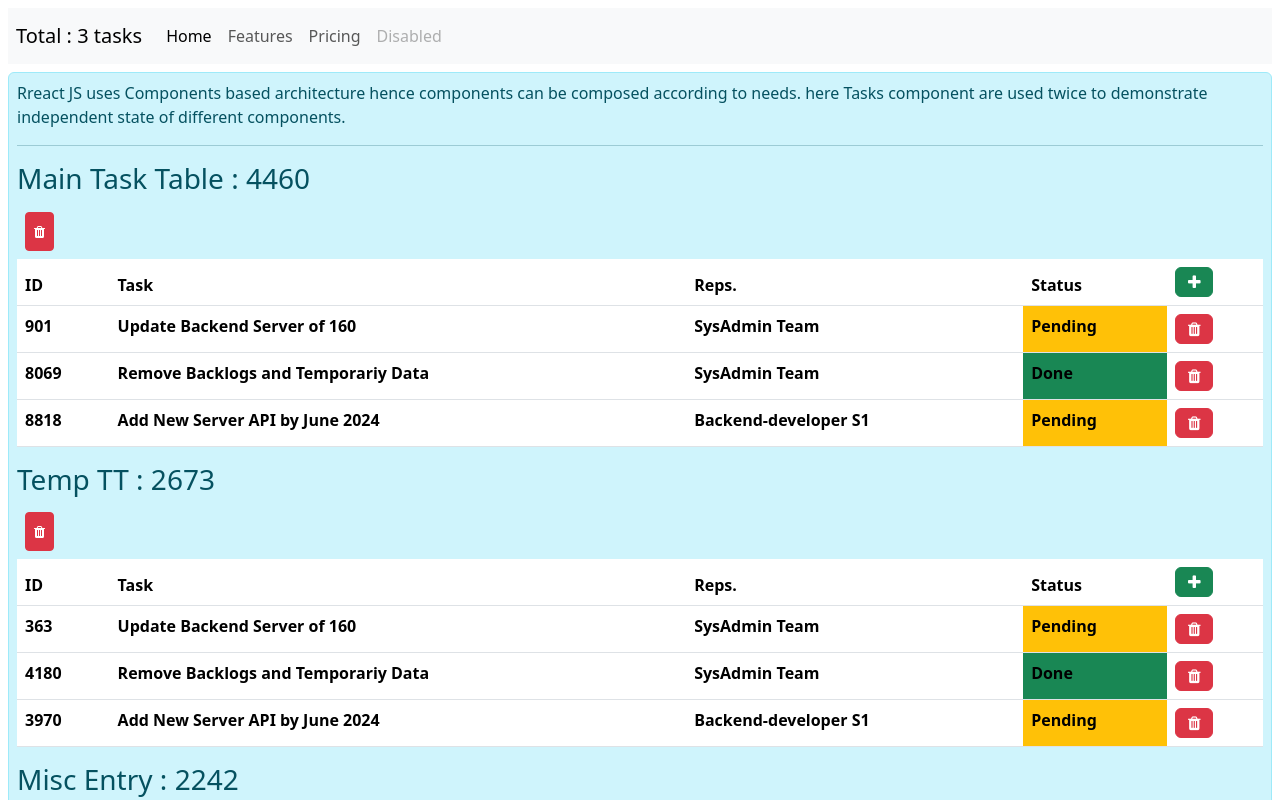
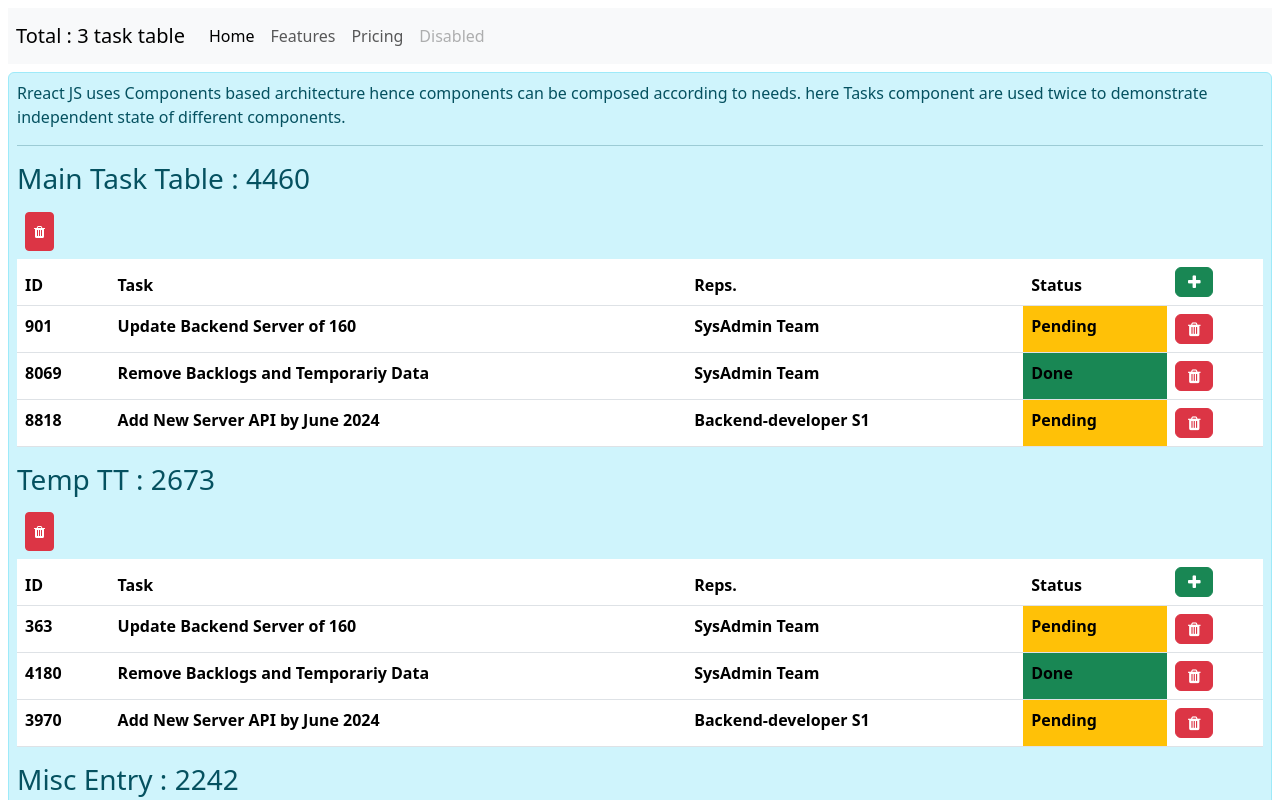
Before and after one commit to AlamSirji/Projects, a React (Create React App) app in the folder reactapp/: page / in a window 1280 px wide. Shown: the top 800 px of the page. Built offline with nearby package versions, Linux system fonts and the light colour scheme.

Commit message:
obj destructured code reform

```diff
--- a/reactapp/src/components/Tasks.jsx
+++ b/reactapp/src/components/Tasks.jsx
@@ -2,16 +2,17 @@ import React from "react";
 import { Component } from "react";
 export default class Tasks extends Component {
   render() {
+    const { data, onDelete } = this.props;
     return (
       <React.Fragment>
         <h3>
-          {this.props.data.category} : {this.props.data.id}
+          {data.category} : {data.id}
         </h3>
         <span
           title="Remove TaskList completely"
           className="btn btn-sm btn-danger p-2 m-2"
           onClick={() => {
-            this.props.onDelete(this.props.id);
+            onDelete(data.id);
           }}
         >
           <i className="fa fa-trash"></i>
--- a/reactapp/src/components/common/Nav.jsx
+++ b/reactapp/src/components/common/Nav.jsx
@@ -1,9 +1,9 @@
 // stateless functional component
-const navBar = (props) => {
+const navBar = ({ totalTasks }) => {
   return (
     <nav className="m-2 p-2 navbar navbar-expand-lg navbar-light bg-light">
       <a className="navbar-brand" href="#">
-        Total : {props.totalTasks} tasks
+        Total : {totalTasks} task table
       </a>
       <button
         className="navbar-toggler"
```
